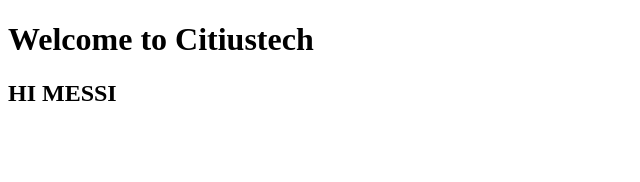
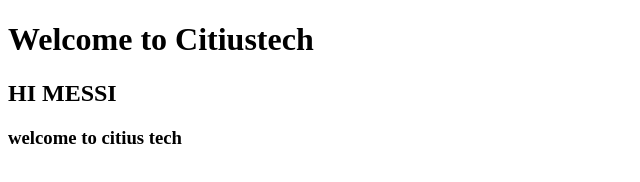
Before and after one commit to AjayMG12/trainingproject, a plain HTML site: page index.html in a window 1280 px wide. Shown: the whole page, without its empty margins (0-640 px from the left). Drawn offline with Linux system fonts and the light colour scheme.

Commit message:
Update index.html

```diff
--- a/index.html
+++ b/index.html
@@ -9,5 +9,6 @@
 <body>
     <h1>Welcome to Citiustech</h1>
     <h2> HI MESSI</h2>
+    <h3> welcome to citius tech </h3>
 </body>
 </html>
```
